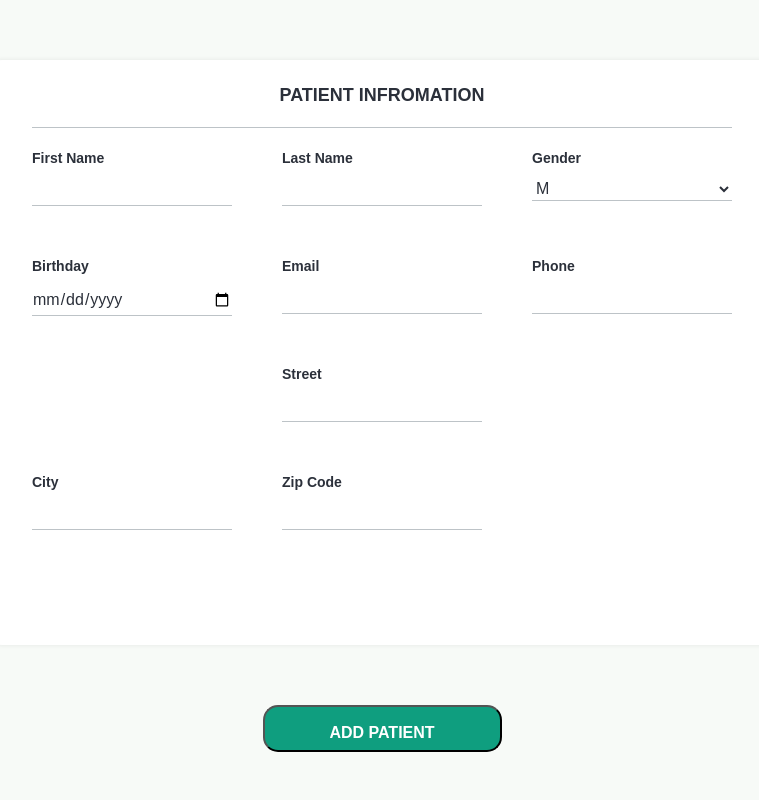
After one commit to alidevs/KNOAP, a Django app: template templates/add_patient.html in a window 1280 px wide. The commit adds this page. Shown: the whole page, without its empty margins (258-1017 px from the left). Run offline with Django 3.2, Linux system fonts and the light colour scheme; the template is opened without the code that fills it, so the values that code supplies are empty; some libraries are stand-ins or nearby versions.

Commit message:
Add Patient

```diff
--- a/static/css/style.css
+++ b/static/css/style.css
@@ -227,7 +227,7 @@ padding: 25px 0;
     margin-top: 10px;
 }
 
-.grade-1 {
+.grade-0 {
     background: #1BCA0C;
     width: 40px;
     height: 10px;
--- /dev/null
+++ b/templates/add_patient.html
@@ -0,0 +1,80 @@
+<!DOCTYPE html>
+<html lang="en">
+<head>
+        {% load static %}
+
+    <meta charset="utf-8" />
+    <meta http-equiv="X-UA-Compatible" content="IE=edge,chrome=1" />
+    <link rel="icon" type="image/png" href="{% static 'img/tabicon.png' %}" />
+    <title>KNOAP</title>
+    <meta content='width=device-width, initial-scale=1.0, maximum-scale=1.0, user-scalable=0' name='viewport' />
+    <meta name="viewport" content="width=device-width" />
+    <!-- CSS Files -->
+    <link href="{% static 'css/newbootstrap.min.css'%}" rel="stylesheet" />
+    <link href="{% static 'css/newstyle.css' %}" rel="stylesheet" />
+    <link href="https://fonts.googleapis.com/css2?family=Poppins:wght@300;600&display=swap" rel="stylesheet">
+    <link rel="stylesheet" href="https://cdnjs.cloudflare.com/ajax/libs/font-awesome/4.7.0/css/font-awesome.min.css">
+    <!-- Fonts and Icons -->
+</head>
+
+<body>
+
+<form action="/add_patient/" method="POST">
+    {% csrf_token %}
+<div class="patient-main-box fadeInDown animated">
+<div class="info-box">
+<h1>Patient infromation</h1>
+<div class="info-form">
+<div class="info-feild-box">
+<label>First Name</label>
+<input type="text" name="fname" class="info-feild" required>
+</div>
+<div class="info-feild-box">
+<label>Last Name</label>
+<input type="text" name="lname" class="info-feild" required>
+
+
+</div>
+<div class="info-feild-box2">
+<label>Gender</label>
+<select  name="gender" class="info-feild" required>
+        <option value="M" selected>M<option/>
+        <option value="F">F<option/>
+</select>
+</div>
+<div class="info-feild-box">
+<label>Birthday</label>
+<input type="date" name="birthday" class="info-feild" placeholder="yyyy-mm-dd">
+</div>
+<div class="info-feild-box">
+<label>Email</label>
+<input type="email" name="email" class="info-feild">
+</div>
+<div class="info-feild-box2">
+<label>Phone</label>
+<input type="text" name="phone" class="info-feild" >
+</div>
+<div class="info-feild-box">
+<label>Street</label>
+<input type="text" name="street" class="info-feild">
+</div>
+<div class="info-feild-box">
+<label>City</label>
+<input type="text" name="city" class="info-feild">
+</div>
+<div class="info-feild-box2">
+<label>Zip Code</label>
+<input type="text" name="zipCode" class="info-feild" >
+</div>
+</div>
+</div>
+</div>
+
+    <button type="submit" class='patient' onclick="location.href='add_patient/} '">Add patient</button>
+</form>
+
+</body>
+  <script src="https://ajax.googleapis.com/ajax/libs/jquery/3.5.1/jquery.min.js"></script>
+  <script src="https://maxcdn.bootstrapcdn.com/bootstrap/4.5.2/js/bootstrap.min.js"></script>
+
+</html>
```
Also changed, not shown: templates/main.html (+18 -10 lines), static/img/ .png (deleted), static/img/logo.png (added), static/img/tabicon.png (added).
